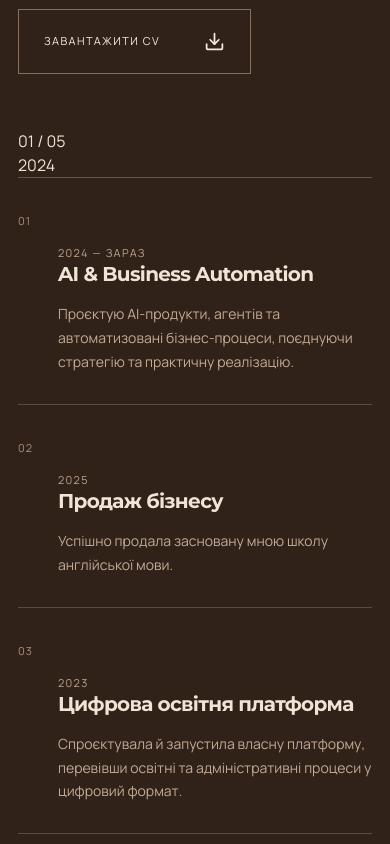
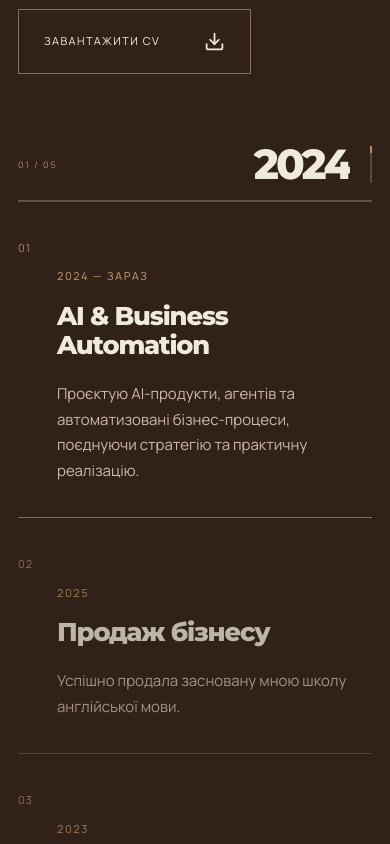
Before and after one commit to marinaravvv/marina-ravliuk-portfolio, a React (Vite) app: page /ua in a window 390 px wide. Shown: the part 2400-3244 px from the top of the page. Built offline with nearby package versions, Linux system fonts and the light colour scheme; a web font is replaced by a local one.

Commit message:
style: scroll-linked sticky journey, subtle depth on work previews and distinct RODUS concept

```diff
--- a/src/styles.css
+++ b/src/styles.css
@@ -1000,3 +1000,270 @@ body,.portfolio{font-family:var(--rav-sans)}
   .footer-identity strong{font-size:30px}
   .footer-identity span{font-size:8px}
 }
+
+
+/* JOURNEY V2 — scroll storytelling with a restrained pinned year */
+.journey-experience{
+  display:grid;
+  grid-template-columns:minmax(220px,.42fr) minmax(0,1fr);
+  gap:clamp(35px,7vw,120px);
+  align-items:start;
+}
+.journey-rail{
+  position:sticky;
+  top:135px;
+  height:clamp(320px,52svh,530px);
+  display:flex;
+  flex-direction:column;
+  justify-content:center;
+  align-items:flex-start;
+  border-top:1px solid rgba(240,233,221,.22);
+}
+.journey-rail-index{
+  font-family:var(--rav-sans);
+  font-size:11px;
+  letter-spacing:.2em;
+  color:#B28A62;
+}
+.journey-year-display{
+  position:relative;
+  overflow:hidden;
+  width:100%;
+  min-height:clamp(105px,11vw,180px);
+  display:flex;
+  align-items:center;
+  font-family:var(--rav-serif);
+  font-size:clamp(75px,8.5vw,145px);
+  font-weight:800;
+  letter-spacing:-.085em;
+  line-height:1;
+  color:#F0E9DD;
+}
+.journey-year-display span{
+  display:block;
+  white-space:nowrap;
+}
+.journey-progress-track{
+  width:3px;
+  height:100px;
+  margin-top:12px;
+  background:rgba(240,233,221,.2);
+  overflow:hidden;
+}
+.journey-progress-track span{
+  display:block;
+  width:100%;
+  background:#B28A62;
+  transition:height .42s cubic-bezier(.22,1,.36,1);
+}
+.journey-experience .journey-timeline{
+  border-top:1px solid rgba(240,233,221,.22);
+}
+.journey-experience .journey-item{
+  display:grid;
+  grid-template-columns:36px minmax(0,1fr);
+  gap:clamp(12px,2vw,27px);
+  min-height:clamp(265px,44svh,425px);
+  padding:clamp(34px,4vw,55px) 0;
+  align-content:center;
+  align-items:start;
+  opacity:.52;
+  transform:translateY(12px);
+  border-bottom:1px solid rgba(240,233,221,.23);
+  transition:opacity .5s,transform .5s,border-color .5s;
+}
+.journey-experience .journey-item--active{
+  opacity:1;
+  transform:translateY(0);
+  border-bottom-color:rgba(178,138,98,.72);
+}
+.journey-experience .journey-number{
+  color:#B28A62;
+  padding-top:4px;
+}
+.journey-experience .journey-year{
+  display:block;
+  color:#B28A62;
+  font-family:var(--rav-sans);
+  font-size:11px;
+  font-weight:500;
+  letter-spacing:.14em;
+  padding:0;
+  margin:0 0 24px;
+}
+.journey-experience .journey-item h3{
+  font-family:var(--rav-serif);
+  font-size:clamp(26px,2.7vw,45px);
+  font-weight:800;
+  letter-spacing:-.045em;
+  line-height:1.13;
+  margin:0 0 22px;
+  color:#F0E9DD;
+}
+.journey-experience .journey-item p{
+  font-family:var(--rav-sans);
+  font-size:clamp(15px,1.2vw,19px);
+  line-height:1.7;
+  color:#CDB9A8;
+  max-width:620px;
+}
+@media(max-width:760px){
+  .journey-experience{display:flex;flex-direction:column;gap:0}
+  .journey-rail{
+    position:sticky;
+    top:70px;
+    z-index:5;
+    height:72px;
+    min-height:0;
+    width:100%;
+    flex-direction:row;
+    align-items:center;
+    justify-content:space-between;
+    gap:20px;
+    padding:12px 0;
+    background:#302219;
+    border-bottom:1px solid rgba(240,233,221,.26);
+    border-top:0;
+  }
+  .journey-rail-index{font-size:9px}
+  .journey-year-display{
+    min-height:0;
+    width:auto;
+    flex:1;
+    justify-content:flex-end;
+    font-size:42px;
+    letter-spacing:-.07em;
+  }
+  .journey-progress-track{height:37px;width:2px;margin:0}
+  .journey-experience .journey-timeline{width:100%}
+  .journey-experience .journey-item{
+    min-height:220px;
+    grid-template-columns:27px minmax(0,1fr);
+    padding:34px 0;
+    gap:12px;
+    opacity:.74;
+    transform:none;
+  }
+  .journey-experience .journey-item--active{opacity:1}
+  .journey-experience .journey-year{margin-bottom:16px}
+  .journey-experience .journey-item h3{font-size:clamp(24px,6.6vw,33px)}
+  .journey-experience .journey-item p{font-size:15px}
+}
+@media(prefers-reduced-motion:reduce){
+  .journey-experience .journey-item{opacity:1;transform:none;transition:none}
+  .journey-progress-track span{transition:none}
+}
+
+/* PROJECTS V2 — lightweight 3D depth, never a full-screen WebGL scene */
+.work-preview-wrap{perspective:1400px;perspective-origin:50% 43%}
+.work-preview-depth{
+  width:100%;
+  height:100%;
+  transform-style:preserve-3d;
+  transform:rotateX(var(--preview-tilt-x,0deg)) rotateY(var(--preview-tilt-y,0deg));
+  transition:transform .34s cubic-bezier(.22,1,.36,1);
+  box-shadow:0 24px 55px rgba(48,34,25,.13);
+}
+.work-preview-depth .project-art{height:100%;border-radius:2px}
+.work-steps .work-step{min-height:clamp(420px,70svh,680px)}
+.work-step h3{font-family:var(--rav-serif);font-weight:800;letter-spacing:-.06em}
+.work-mobile-art .project-art{border-radius:2px}
+@media(max-width:760px){
+  .work-steps .work-step{min-height:0}
+  .work-mobile-art{transform:none}
+}
+@media(hover:none),(prefers-reduced-motion:reduce){
+  .work-preview-depth{transform:none!important;transition:none}
+}
+
+/* RODUS — visual exploration of a layered educational platform,
+   explicitly presented as a concept, not an actual screenshot. */
+.project-art--rodus{
+  background:#CFBCA5;
+  color:#302219;
+}
+.project-art--rodus .art-grid{
+  background-image:linear-gradient(rgba(48,34,25,.05) 1px,transparent 1px),
+                   linear-gradient(90deg,rgba(48,34,25,.05) 1px,transparent 1px);
+}
+.project-art--rodus .placeholder-note{color:#4A3428;opacity:.75}
+.rodus-layout{
+  position:absolute;
+  inset:0;
+  display:flex;
+  flex-direction:column;
+  align-items:center;
+  justify-content:center;
+  isolation:isolate;
+  perspective:1150px;
+}
+.rodus-kicker{
+  position:absolute;
+  top:7%;left:7%;
+  font-family:var(--rav-sans);
+  font-size:9px;
+  letter-spacing:.2em;
+  z-index:3;
+}
+.rodus-sheets{
+  position:relative;
+  width:min(61%,420px);
+  height:58%;
+  transform:rotate(-7deg);
+  transform-style:preserve-3d;
+}
+.rodus-sheet{
+  position:absolute;
+  inset:0;
+  padding:clamp(17px,3vw,40px);
+  box-shadow:15px 25px 45px rgba(48,34,25,.22);
+}
+.rodus-sheet--back{
+  background:#4A3428;
+  color:#E4D4C2;
+  transform:translate3d(16%,9%,-38px) rotate(9deg);
+}
+.rodus-sheet--back span{
+  font-size:10px;
+  font-family:var(--rav-sans);
+  letter-spacing:.17em;
+}
+.rodus-sheet--front{
+  display:flex;
+  flex-direction:column;
+  justify-content:space-between;
+  background:#F6F2EA;
+  border:1px solid rgba(48,34,25,.16);
+  transform:translateZ(30px);
+}
+.rodus-sheet--front>span{
+  font-family:var(--rav-serif);
+  font-weight:800;
+  font-size:clamp(24px,4.4vw,66px);
+  letter-spacing:-.065em;
+}
+.rodus-sheet-line{
+  width:100%;
+  height:1px;
+  background:#B28A62;
+  display:block;
+}
+.rodus-sheet--front small{
+  font-family:var(--rav-sans);
+  font-size:9px;
+  letter-spacing:.14em;
+}
+.rodus-title{
+  position:absolute;
+  bottom:4%;
+  font-family:var(--rav-serif);
+  font-weight:900;
+  font-size:clamp(65px,8vw,135px);
+  letter-spacing:-.09em;
+  opacity:.18;
+}
+@media(max-width:760px){
+  .rodus-sheets{width:min(57%,320px);height:54%}
+  .rodus-sheet--front>span{font-size:clamp(26px,8vw,54px)}
+  .rodus-title{font-size:clamp(55px,14vw,100px)}
+}
```
